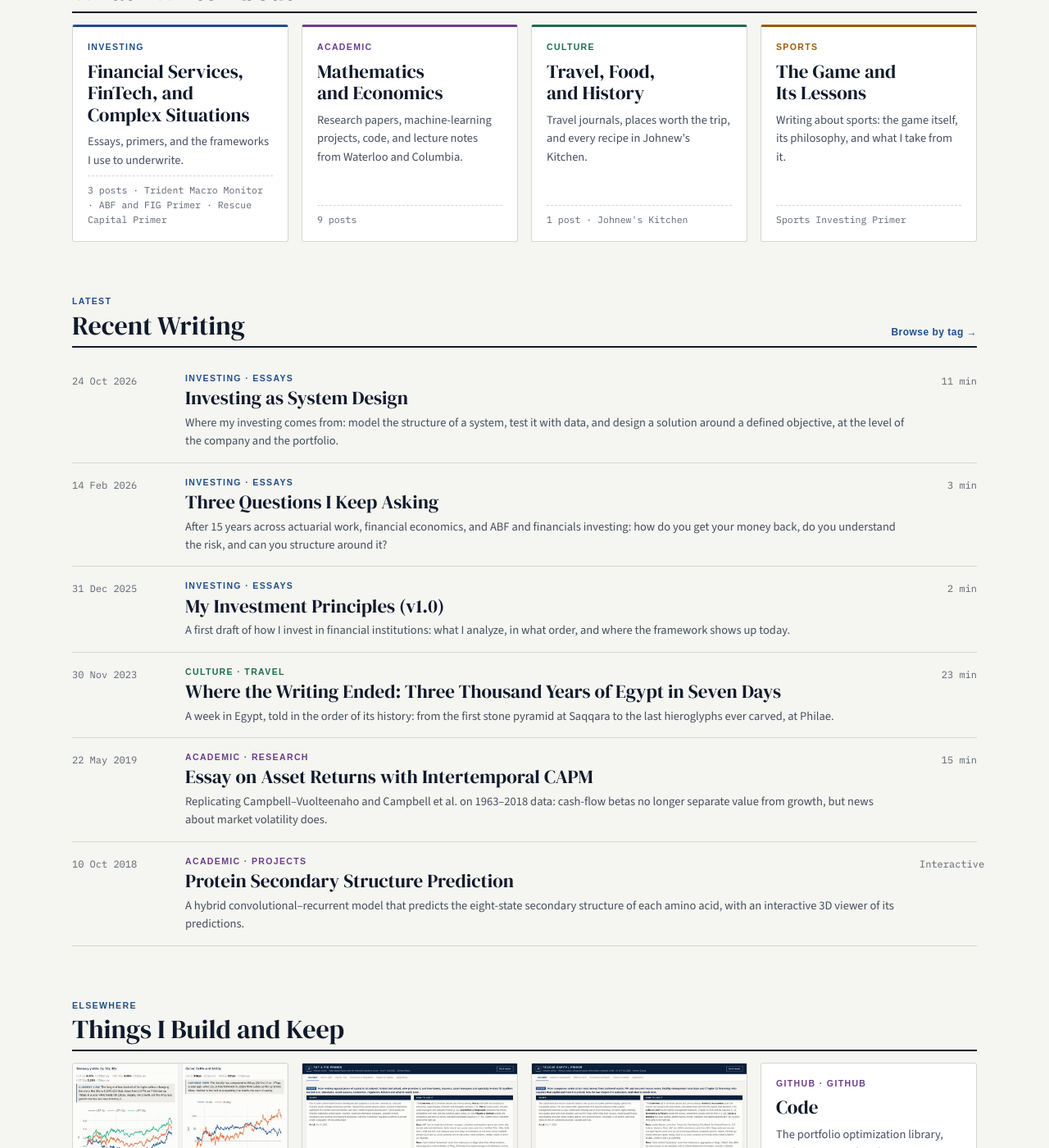
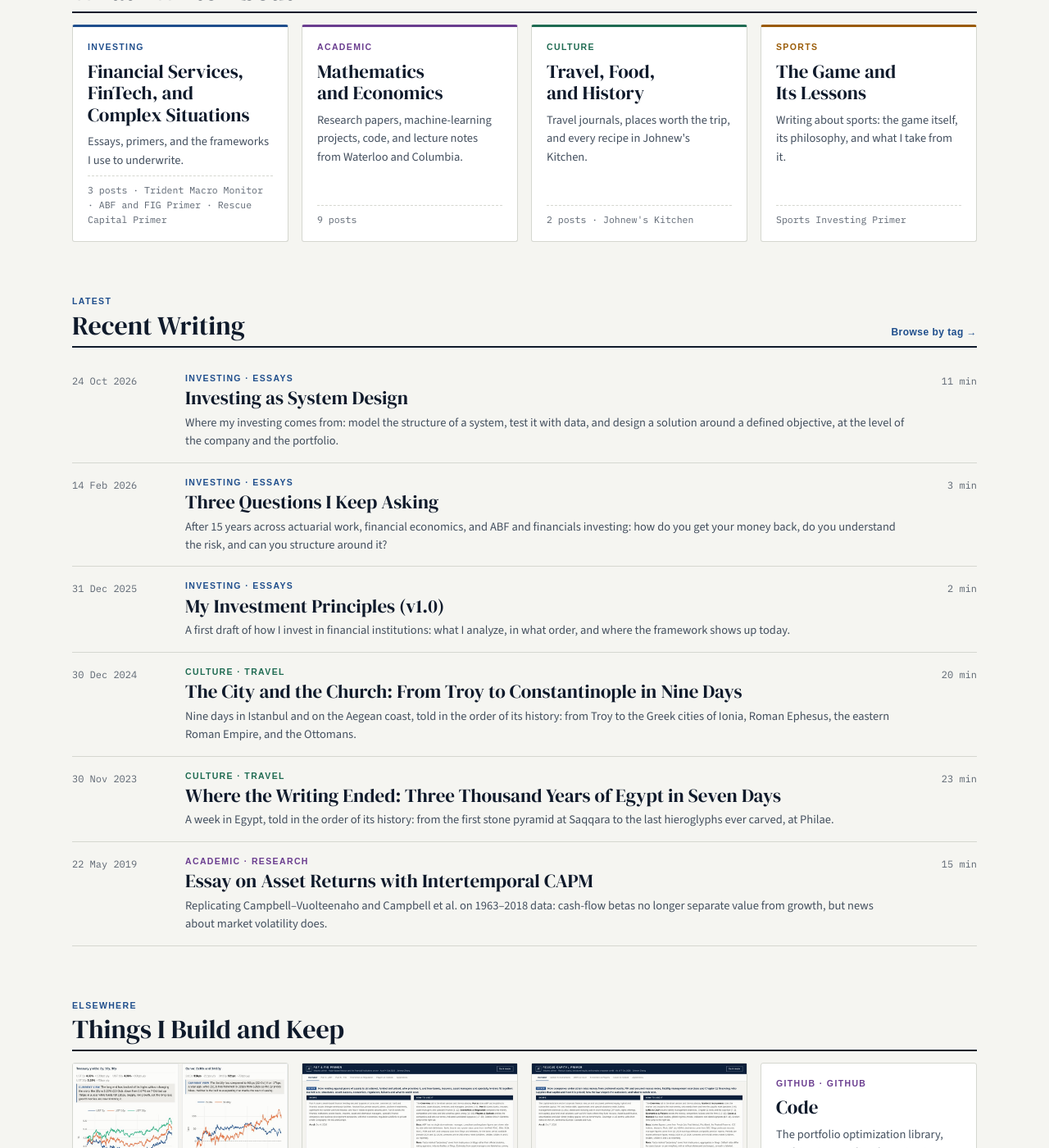
Before and after one commit to WizardKingZ/WizardKingZ.github.io, a Jekyll site: the page built from index.html, in a window 1280 px wide and 1400 px high, scrolled down 612 px. Shown: the whole window at 82% size. Built offline with Jekyll 4.4.1, drawn with Linux system fonts in a browser that asks for light colours; part of the change alters nothing that is shown.

Commit message:
Turkey post: date 30 Dec 2024, publish; Epictetus and the Stoics at Hierapolis
Co-Authored-By: Claude Opus 5.5 <noreply@anthropic.com>
Claude-Session: https://claude.ai/code/session_01HuzLqhE1N2LXEfqC3bb9e5

```diff
--- a/_posts/2025-12-30-the-city-and-the-church.md
+++ b/_posts/2024-12-30-the-city-and-the-church.md
@@ -1,13 +1,12 @@
 ---
 title: "The City and the Church: From Troy to Constantinople in Nine Days"
-date: 2025-12-30 12:00
+date: 2024-12-30 12:00
 pillar: culture
 series: travel
 topic: Turkey, December 2024
 math: false
 summary: "Nine days in Istanbul and on the Aegean coast, told in the order of its history: from Troy to the Greek cities of Ionia, Roman Ephesus, the eastern Roman Empire, and the Ottomans."
 tags: ["travel", "Turkey", "history"]
-hidden: true
 image: /assets/images/turkey-2024/vestibule-mosaic.jpg
 ---
 
@@ -94,6 +93,15 @@ Ephesus is the reason most visitors come to this coast, and it is the best place
 In İzmir, the Roman agora of Smyrna survives in the middle of the modern city. It was rebuilt after an earthquake in AD 178 with help from Marcus Aurelius, and a portrait of his wife, Faustina, is carved on one of its arches.
 
 Hierapolis grew into a spa town under Rome. Its springs deposit calcium carbonate down the hillside, and over thousands of years they have built the white terraces of Pamukkale, the "cotton castle." Hotels once stood on the terraces; they were torn down after the site became a UNESCO World Heritage Site in 1988, and one hotel's pool, full of fallen Roman columns, survives as the Antique Pool, which local legend says Mark Antony gave to Cleopatra. The city also had a Plutonium, a gate to the underworld, where carbon dioxide seeping from the ground killed the animals that priests led into it.
+
+Hierapolis also produced the best-known Stoic of the Roman era. Epictetus was born here around AD 50, was taken to Rome as a slave, and after he was freed taught philosophy in Greece. His student Arrian, the historian whose account of Alexander includes the visit to Achilles' tomb, wrote down his lectures. The Stoics held that virtue is a kind of knowledge, and they named four virtues:
+
+- **Wisdom:** knowing what is good and what is bad.
+- **Courage:** knowing what is to be feared and what is not.
+- **Moderation:** knowing what to pursue and what to avoid.
+- **Justice:** knowing what to give others and what not to.
+
+They also named four passions, each resting on a mistaken judgment: fear of an apparent bad to come, desire for an apparent good to come, pleasure in a good we believe we have, and distress at a bad we believe we have. A sage, who holds no false beliefs, feels none of them. He does feel three "good feelings," the *eupatheiai*: wish, the rational pursuit of something; caution, its rational avoidance; and joy, rational elation. Each has gentler forms: goodwill and kindness under wish, modesty and reverence under caution, and delight and cheerfulness under joy. The Plutonium, a short walk away, is a good place to practice caution.
 
 Across the valley, Laodicea was a rich banking and textile city. It is one of the seven churches of Asia addressed in the Book of Revelation, alongside Ephesus and Smyrna, and it is the one rebuked for being "lukewarm, and neither cold nor hot." A common reading links the line to its water, which arrived by aqueduct neither as hot as the springs at Hierapolis nor as cold as the water at nearby Colossae.
 
```
